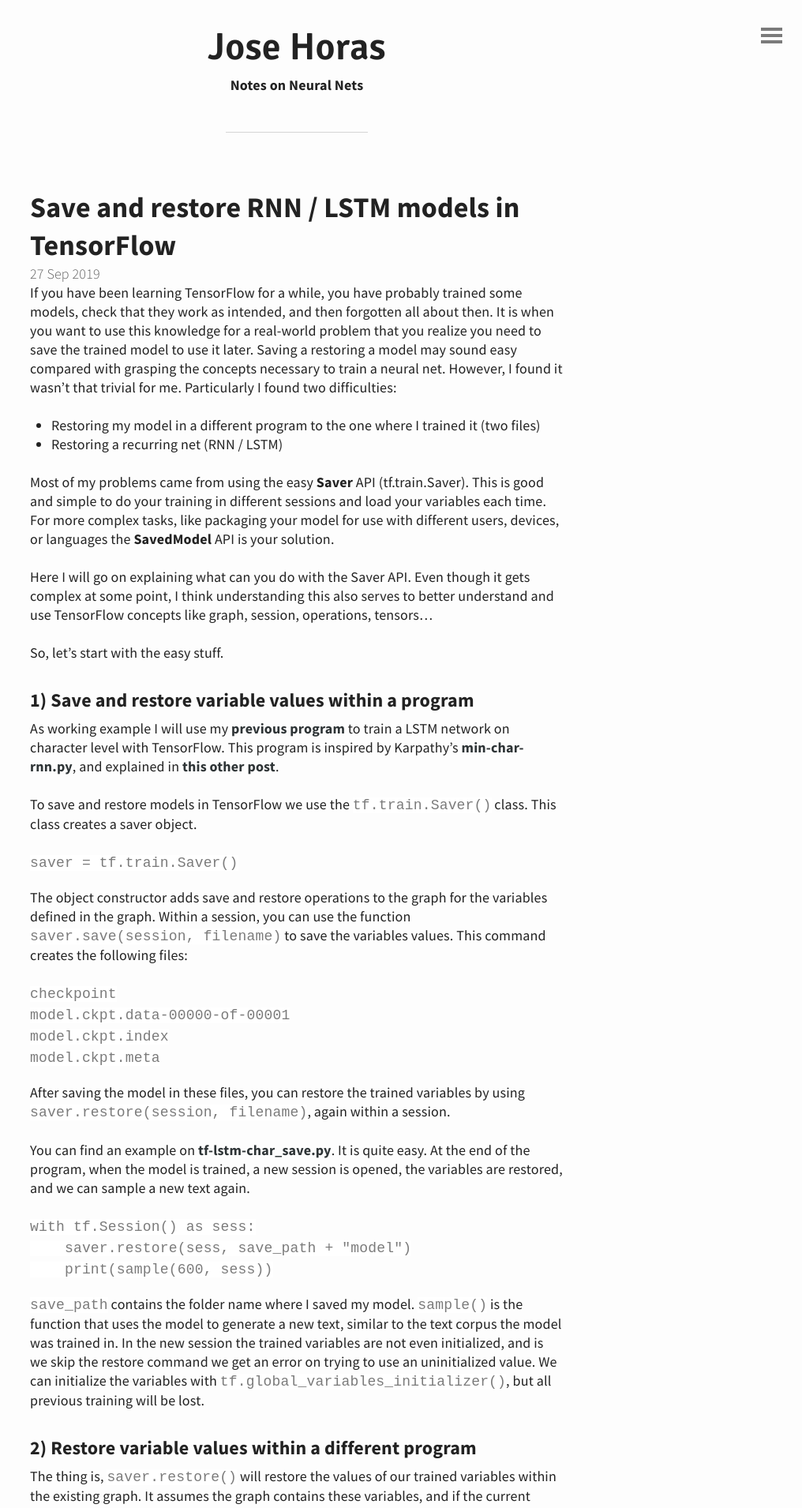
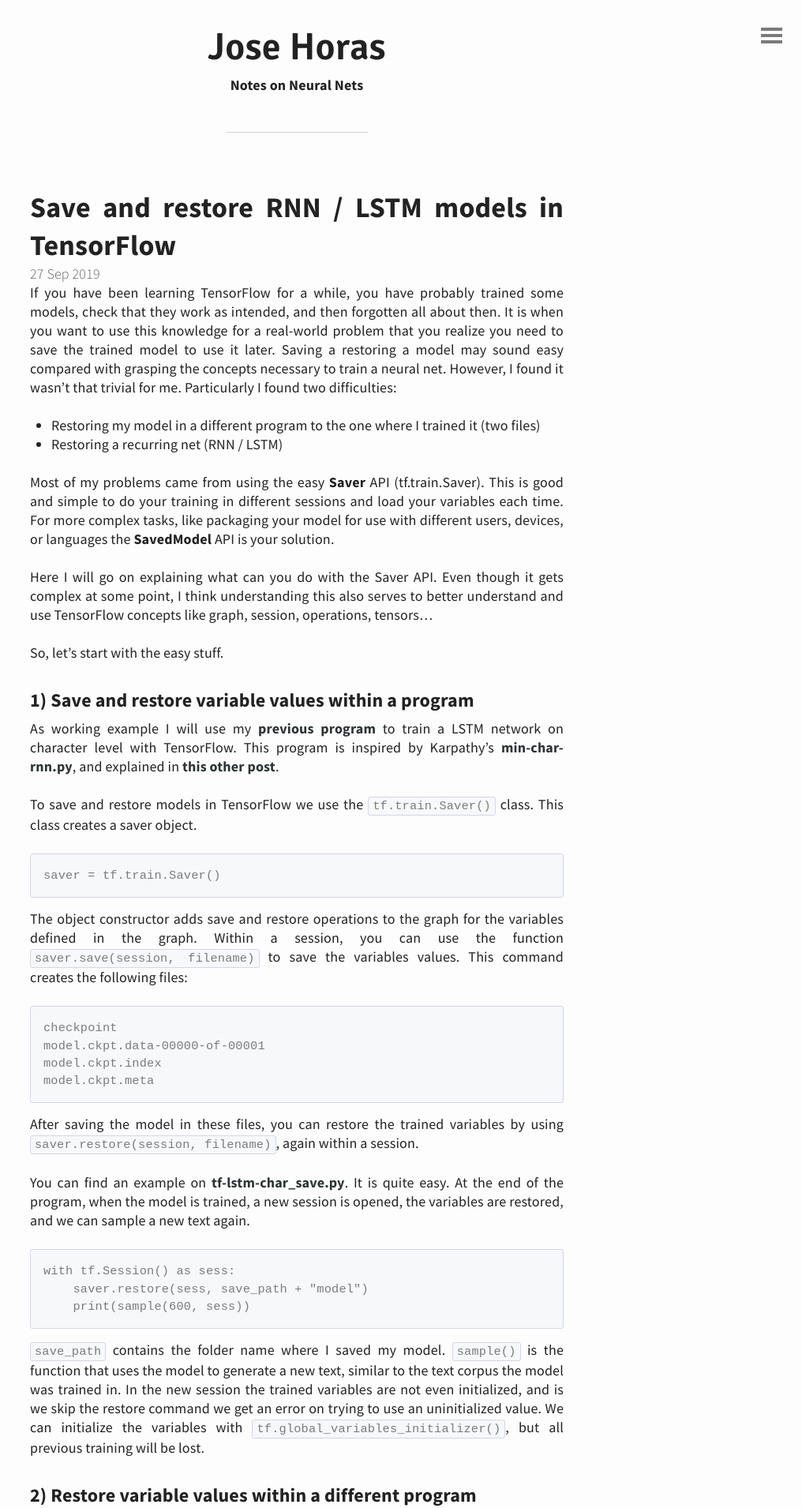
Before and after one commit to josehoras/josehoras.github.io, a Jekyll site: the page built from _posts/2019-09-27-saving-a-model-in-tensorflow.md, in a window 1280 px wide. Shown: the top 1910 px of the page at 79% size, without its empty margins (264-1280 px from the left). Built offline with Jekyll 4.4.1, drawn with Linux system fonts in a browser that asks for light colours; comment, search, counter and statistics services are not loaded.

Commit message:
Format code

```diff
--- a/_sass/layout.scss
+++ b/_sass/layout.scss
@@ -185,6 +185,15 @@ html, body {
     background-color: lighten($text-color, 70%);
   }
 
+	.post-body:after {
+	    display: block;
+	    content: '';
+	    width: 7rem;
+	    height: 1px;
+	    margin: 10px auto;
+	    background-color: lighten($text-color, 70%);
+	  }
+
 .by-line {
   display: block;
   color: lighten($text-color, 25%);
--- a/_sass/typography.scss
+++ b/_sass/typography.scss
@@ -6,6 +6,7 @@
 body {
 	font-family: 'Source Sans Pro', sans-serif;
 	letter-spacing: 0.01em;
+	text-align: justify;
 }
 
 /*- Typography for medium and small screen, based on 16px font-size -*/
@@ -90,4 +91,38 @@ blockquote {
 	}
 }
 
+pre {
+    padding: 16px;
+    overflow: auto;
+    font-size: 85%;
+    line-height: 1.45;
+    background-color: #f6f8fa;
+		border: 1px solid #d5d5e9;
+    border-radius: 3px;
 }
+
+pre code {
+    display: inline;
+    max-width: auto;
+    padding: 0;
+    margin: 0;
+    overflow: visible;
+    line-height: inherit;
+    word-wrap: normal;
+    background-color: initial;
+    border: 0;
+}
+
+code.highlighter-rouge {
+  padding: 2px 5px;
+	white-space: nowrap;
+  margin: 0;
+  font-size: 85%;
+  background-color: #f6f8fa;
+  border: 1px solid #d5d5e9;
+	border-radius: 3px;
+}
+
+
+
+}
```
